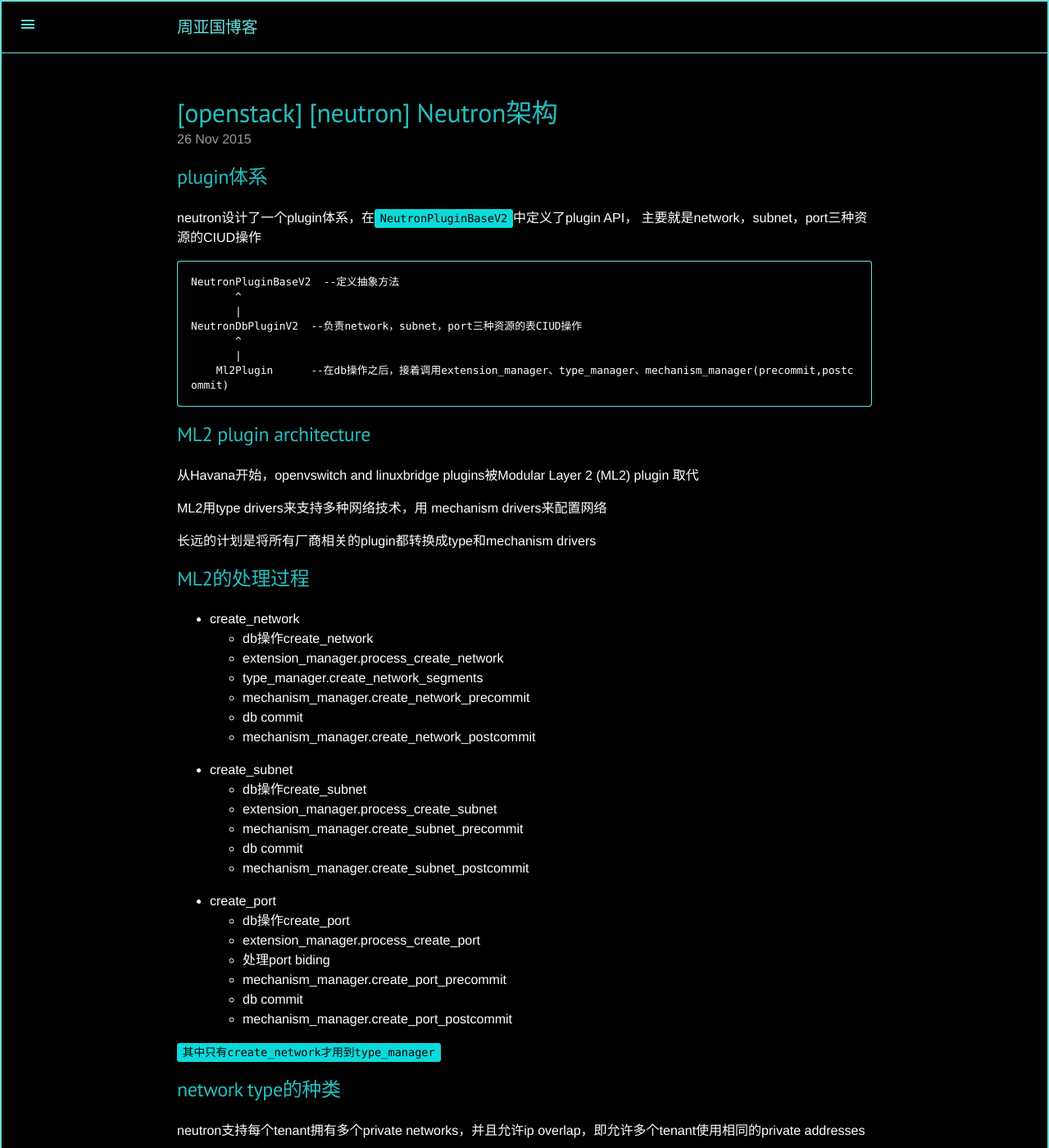
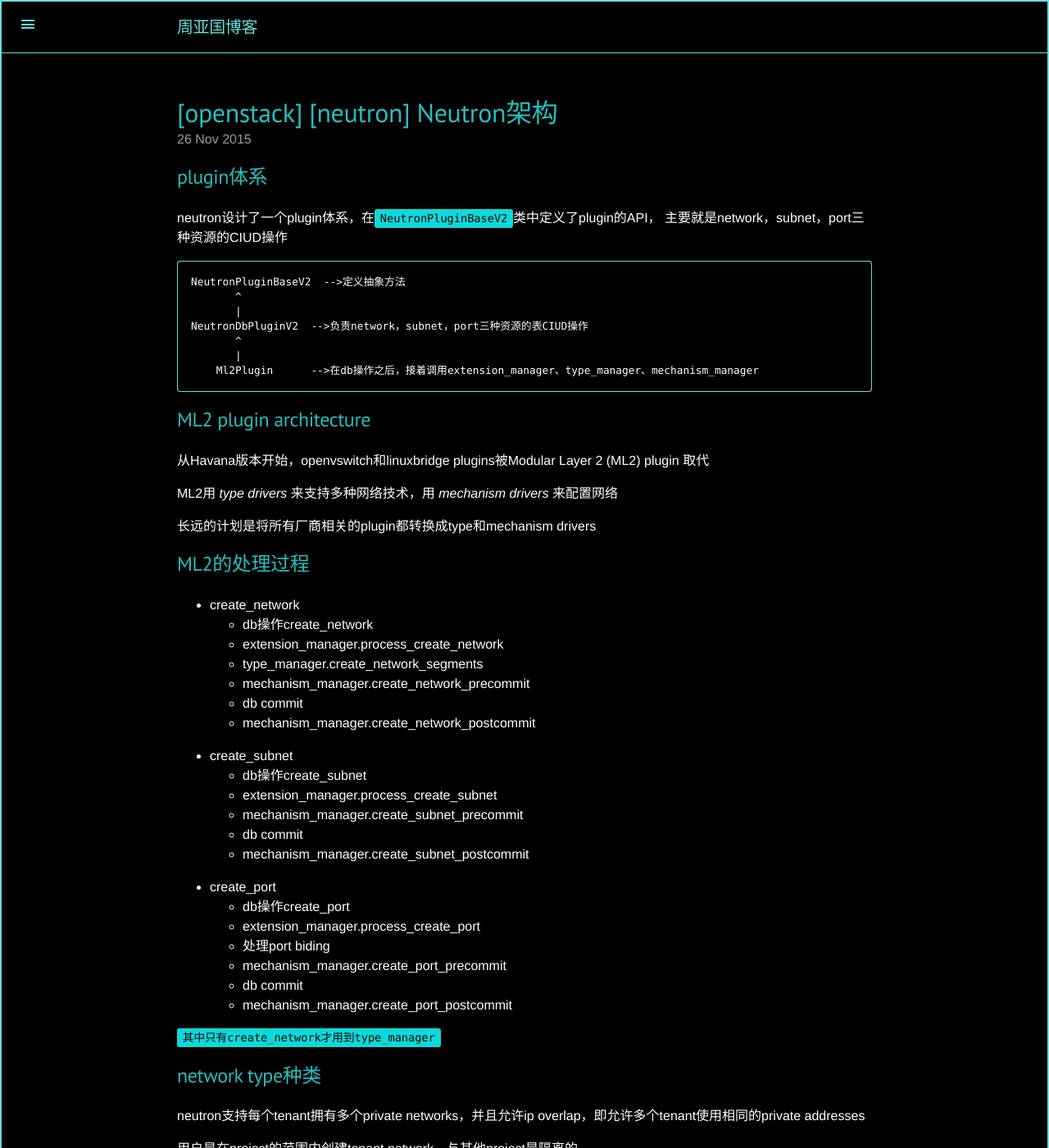
Before and after one commit to CheeseLee/zhouyaguo.github.io, a Jekyll site: the page built from _posts/2015-11-26-neutron-arch.md, in a window 1280 px wide and 1400 px high. Shown: the whole window at 82% size. Built offline with Jekyll 4.4.1, drawn with Linux system fonts in a browser that asks for light colours; Markdown is read by kramdown in place of the engine named in the settings; comment, search, counter and statistics services are not loaded; part of the change alters nothing that is shown; some of the changed text lies outside the part shown.

Commit message:
polish neutron-arch

````diff
--- a/_posts/2015-11-26-neutron-arch.md
+++ b/_posts/2015-11-26-neutron-arch.md
@@ -9,24 +9,24 @@ categories:
 plugin体系
 ---------
 
-neutron设计了一个plugin体系，在`NeutronPluginBaseV2`中定义了plugin API，
+neutron设计了一个plugin体系，在`NeutronPluginBaseV2`类中定义了plugin的API，
 主要就是network，subnet，port三种资源的CIUD操作
 
 ```
-NeutronPluginBaseV2  --定义抽象方法
+NeutronPluginBaseV2  -->定义抽象方法
        ^
        |
-NeutronDbPluginV2  --负责network，subnet，port三种资源的表CIUD操作
+NeutronDbPluginV2  -->负责network，subnet，port三种资源的表CIUD操作
        ^
        |
-    Ml2Plugin      --在db操作之后，接着调用extension_manager、type_manager、mechanism_manager(precommit,postcommit)
+    Ml2Plugin      -->在db操作之后，接着调用extension_manager、type_manager、mechanism_manager
 ```
 
 ML2 plugin architecture
 ------------------------
-从Havana开始，openvswitch and linuxbridge plugins被Modular Layer 2 (ML2) plugin 取代
+从Havana版本开始，openvswitch和linuxbridge plugins被Modular Layer 2 (ML2) plugin 取代
 
-ML2用type drivers来支持多种网络技术，用 mechanism drivers来配置网络
+ML2用 *type drivers* 来支持多种网络技术，用 *mechanism drivers* 来配置网络
 
 长远的计划是将所有厂商相关的plugin都转换成type和mechanism drivers
 
@@ -34,29 +34,29 @@ ML2的处理过程
 -----------
 
 - create_network
-  - db操作create_network
-  - extension_manager.process_create_network
-  - type_manager.create_network_segments
-  - mechanism_manager.create_network_precommit
+  - db操作create\_network
+  - extension_manager.process\_create\_network
+  - type_manager.create\_network\_segments
+  - mechanism_manager.create\_network\_precommit
   - db commit
-  - mechanism_manager.create_network_postcommit
+  - mechanism_manager.create\_network\_postcommit
 - create_subnet
   - db操作create_subnet
-  - extension_manager.process_create_subnet
-  - mechanism_manager.create_subnet_precommit
+  - extension_manager.process\_create\_subnet
+  - mechanism_manager.create\_subnet\_precommit
   - db commit
-  - mechanism_manager.create_subnet_postcommit
+  - mechanism_manager.create\_subnet\_postcommit
 - create_port
   - db操作create_port
-  - extension_manager.process_create_port
+  - extension_manager.process\_create\_port
   - 处理port biding
-  - mechanism_manager.create_port_precommit
+  - mechanism_manager.create\_port\_precommit
   - db commit
-  - mechanism_manager.create_port_postcommit
+  - mechanism_manager.create\_port\_postcommit
 
 `其中只有create_network才用到type_manager`
 
-network type的种类
+network type种类
 -----------------
 
 neutron支持每个tenant拥有多个private networks，并且允许ip overlap，即允许多个tenant使用相同的private addresses
@@ -76,7 +76,7 @@ neutron支持每个tenant拥有多个private networks，并且允许ip overlap
 mechanism种类
 -------------
 
-不同厂商提供公里不同的mechanism driver（位于`neutron/neutron/plugins/ml2/drivers/``）
+不同厂商提供不同的mechanism driver（源码位于`neutron/neutron/plugins/ml2/drivers/``）
 
 - brocade
 - freescale
@@ -95,7 +95,7 @@ mechanism种类
 extension种类
 ------------
 
-位于`neutron/neutron/extensions`，提供各种除了network，subnet，port之外的其他服务，具体例如：
+源码位于`neutron/neutron/extensions`，提供除了network，subnet，port之外的各种其他服务，例如：
 
 - dns
 - qos
@@ -108,33 +108,30 @@ extension种类
 - route
 - mtu
 
-plugin
---------
+动手写一个plugin
+---------------
 
-`NeutronPluginBaseV2.py`显示了一个plugin主要提供三种资源的抽象，即network、subnet、port。
-不同厂商负责编写各自的plugin实现（neutron提供了一个例子：NeutronDbPluginV2，是基于数据库的）
+步骤：
 
-自己实现一个plugin的步骤：
-
-- neutron.egg-info/entry_points.txt的[neutron.core_plugins]部分，要定义一下，例如：midonet = neutron.plugins.midonet.plugin:MidonetPluginV2
+- neutron.egg-info/entry\_points.txt的[neutron.core\_plugins]部分，要定义一下，例如：midonet = neutron.plugins.midonet.plugin:MidonetPluginV2
 - /etc/neutron.conf中设置core_plugin
 - neutron/plugins写具体的plugin厂商实现
 
 如果厂商除了network、subnet、port之外，还有一些额外的功能，比如router，firewall等，怎么办？就需要用到extension
 
 
-extension
------------
+动手写一个extension
+-------------------
 
-自己实现一个extension的步骤：
+步骤：
 
-1. 写一个RESOURCE_ATTRIBUTE_MAP，类似neutron/api/v2/attributes.py中的NETWORKS的写法
+1. 写一个RESOURCE\_ATTRIBUTE_MAP，类似neutron/api/v2/attributes.py中的NETWORKS的写法
 1. 写一个类，继承extensions.ExtensionDescriptor
-1. /etc/neutron/neutron.conf中配置api_extensions_path
-1. 在自己的plugin中写supported_extension_aliases = ['my-extensions']，以表明自己的plugin支持该扩展
+1. /etc/neutron/neutron.conf中配置api\_extensions\_path
+1. 在自己的plugin中写supported\_extension\_aliases = ['my-extensions']，以表明自己的plugin支持该扩展
 1. 如果该extension需要db的话，则参照NeutronDbPluginV2来写数据库操作
 1. 在neutronclient/shell.py中添加CLI命令参数
-1. 在neutronclient/neutron/v2_0/下新建自己的文件夹，新建5个类，分别实现List/Show/Create/Delete/Update，这些class负责将命令转化为API call，最后会被neutron后台的plugin controller处理
+1. 在neutronclient/neutron/v2\_0/下新建自己的文件夹，新建5个类，分别实现List/Show/Create/Delete/Update，这些class负责将命令转化为API call，最后会被neutron后台的plugin controller处理
 
 
 源码中的注释
````
